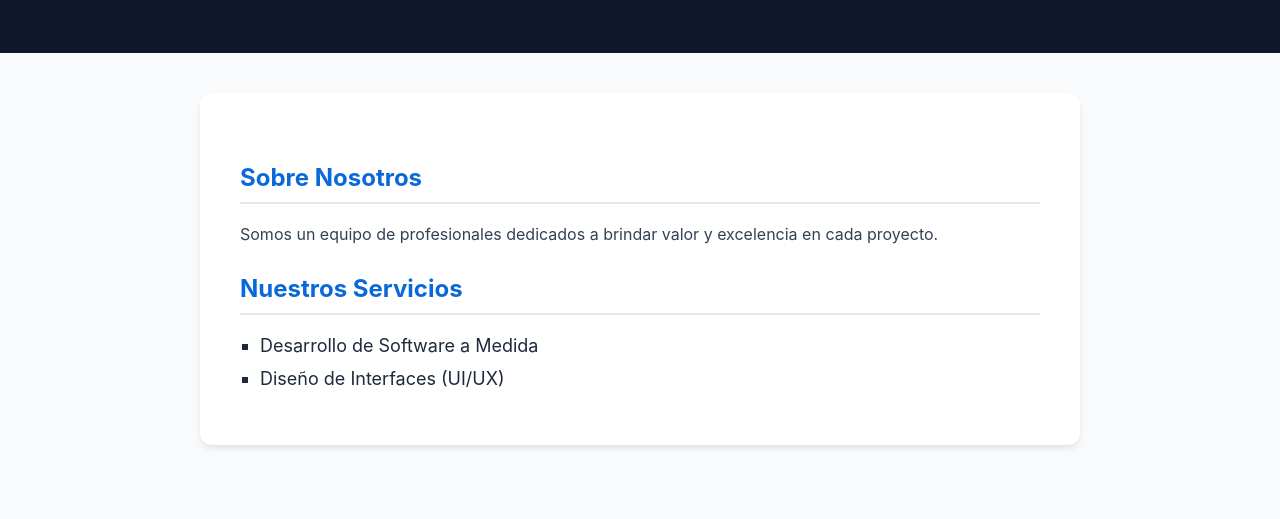
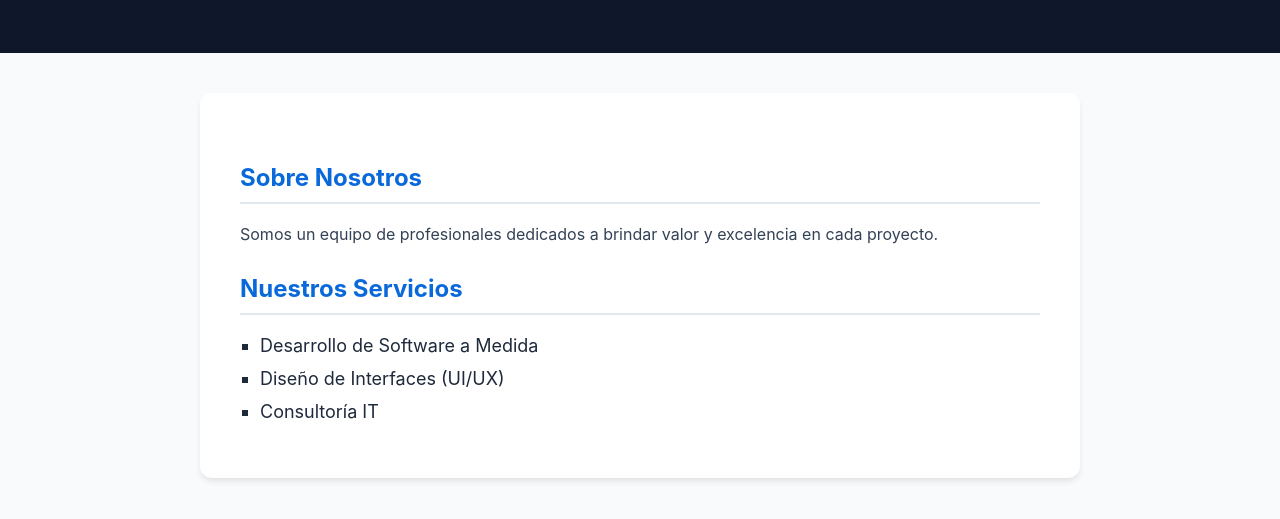
Before and after one commit to Carlospm76/portafolios_servicios, a plain HTML site: page index.html in a window 1280 px wide. Shown: the part 145-664 px from the top of the page. Drawn offline with Linux system fonts and the light colour scheme.

Commit message:
Añade servicio de Constultoría IT

```diff
--- a/index.html
+++ b/index.html
@@ -1,5 +1,6 @@
 <!DOCTYPE html>
 <html lang="es">
+
 <head>
     <meta charset="UTF-8">
     <meta name="viewport" content="width=device-width, initial-scale=1.0">
@@ -12,37 +13,43 @@
             background-color: #f8fafc;
             color: #334155;
         }
+
         header {
             background-color: #0f172a;
             color: #f8fafc;
             padding: 40px 20px;
             text-align: center;
         }
+
         main {
             padding: 40px;
             max-width: 800px;
             margin: 40px auto;
             background: #ffffff;
-            box-shadow: 0 4px 6px -1px rgba(0,0,0,0.1);
+            box-shadow: 0 4px 6px -1px rgba(0, 0, 0, 0.1);
             border-radius: 12px;
         }
+
         h2 {
             color: #0969da;
             border-bottom: 2px solid #e2e8f0;
             padding-bottom: 10px;
             margin-top: 30px;
         }
+
         ul {
             list-style-type: square;
             padding-left: 20px;
             color: #1e293b;
         }
+
         li {
             margin-bottom: 12px;
             font-size: 18px;
         }
     </style>
 </head>
+
 <body>
 
     <header>
@@ -61,11 +68,12 @@
             <ul>
                 <li>Desarrollo de Software a Medida</li>
                 <li>Diseño de Interfaces (UI/UX)</li>
-                <!-- LÍNEA 45 APROX: AÑADIR NUEVOS SERVICIOS AQUÍ ABAJO -->
+                <li>Consultoría IT</li>
 
             </ul>
         </section>
     </main>
 
 </body>
+
 </html>
```
